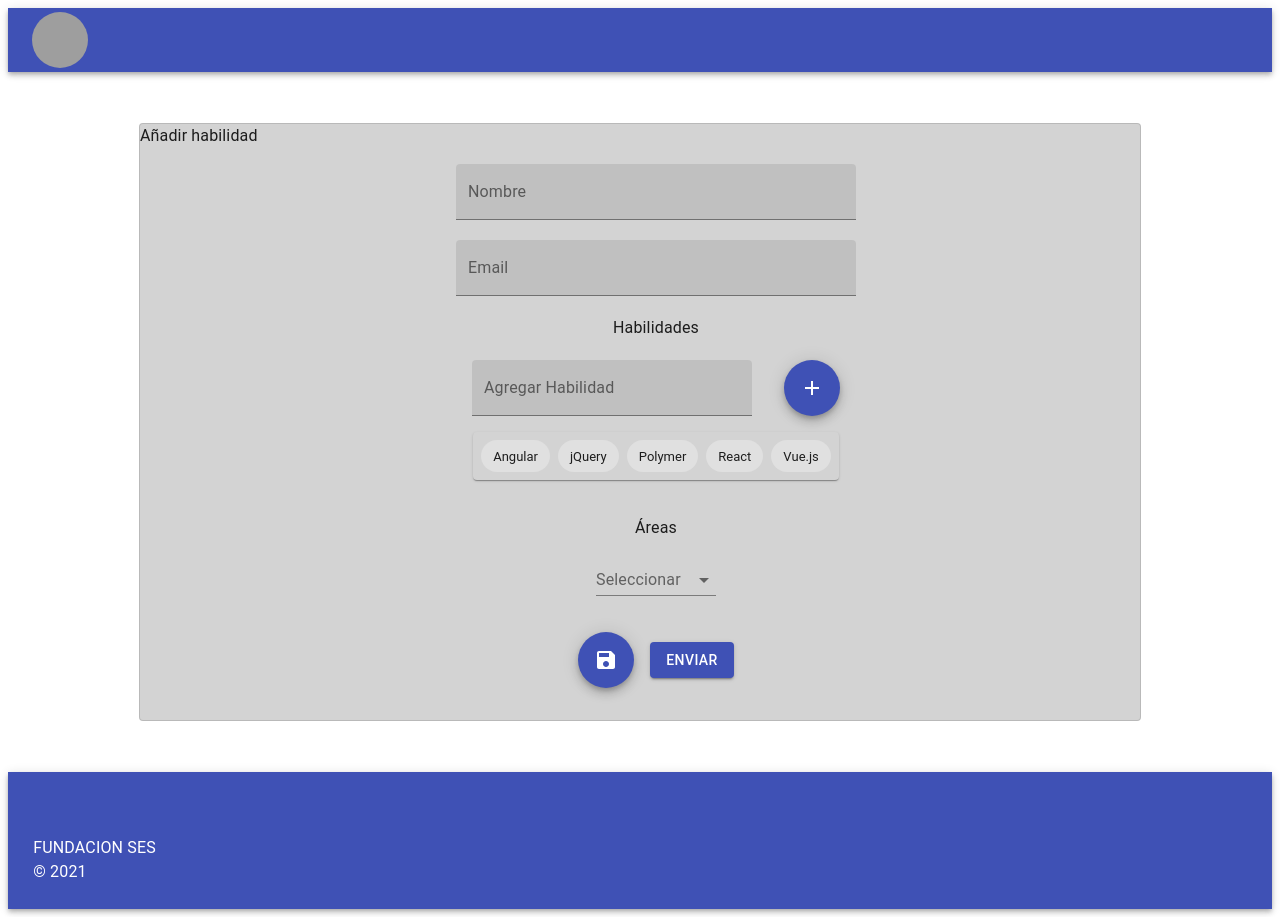
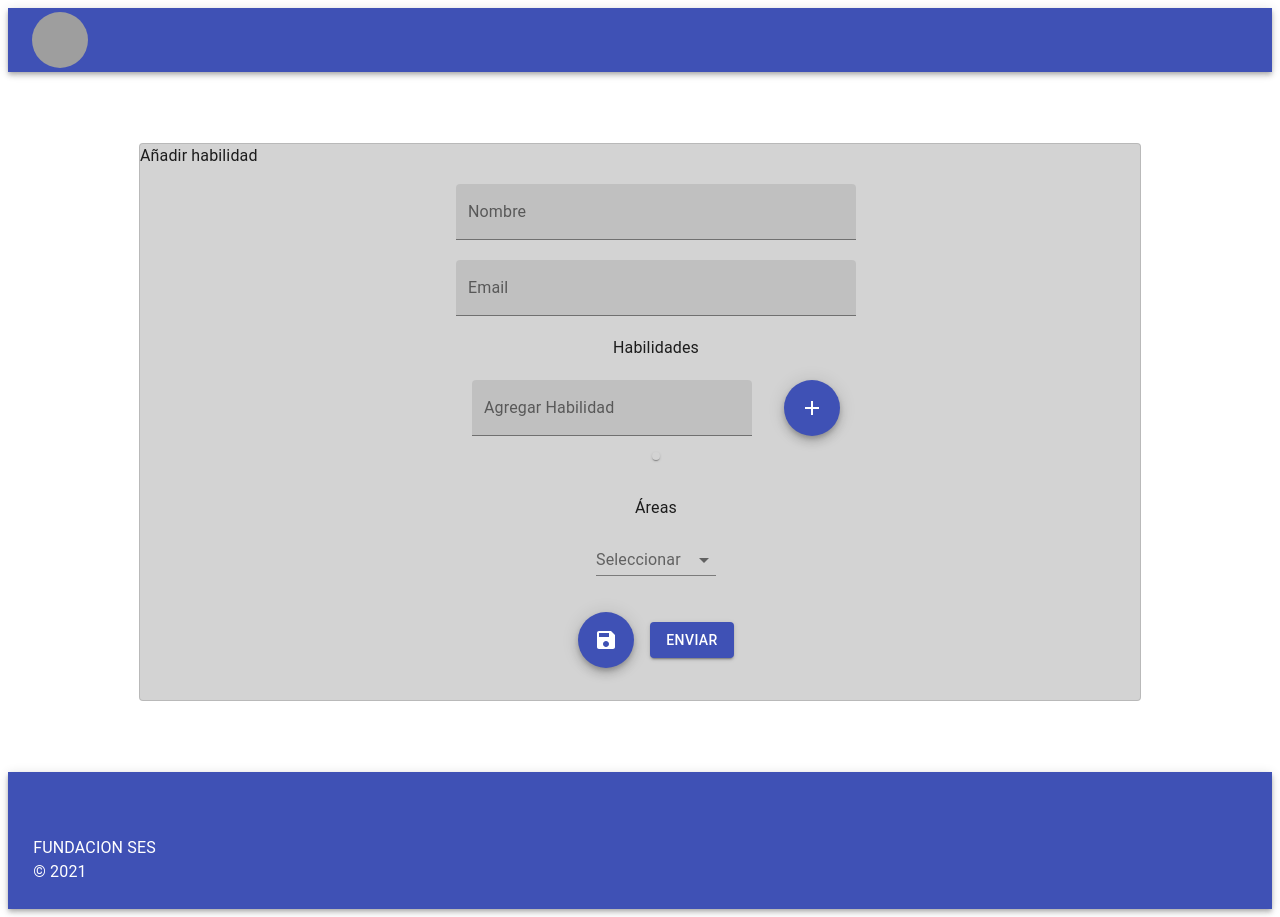
Before and after one commit to buenoaires21/team-7, a React (Create React App) app in the folder skillsearch/: page /editSkills in a window 1280 px wide. Built offline with nearby package versions, Linux system fonts and the light colour scheme; grey boxes are pictures that could not be loaded.

Commit message:
agregar skills front

```diff
--- a/skillsearch/src/Components/EditSkills.jsx
+++ b/skillsearch/src/Components/EditSkills.jsx
@@ -1,4 +1,4 @@
-import React from "react";
+import React,{useState} from "react";
 import { makeStyles } from "@material-ui/core/styles";
 import Selector from "./Selector";
 import {
@@ -56,14 +56,14 @@ const useStyles = makeStyles((theme) => ({
 
 export default function EditSkills() {
   const classes = useStyles();
-  const bull = <span className={classes.bullet}>•</span>;
-  const [chipData, setChipData] = React.useState([
-    { key: 0, label: "Angular" },
-    { key: 1, label: "jQuery" },
-    { key: 2, label: "Polymer" },
-    { key: 3, label: "React" },
-    { key: 4, label: "Vue.js" },
-  ]);
+  const bull = <span className={classes.bullet}>•</span>
+  const [input, setInput] = useState("")
+  const [chipData, setChipData] = useState([]);
+
+  const handleAdd = ()=>{
+      if(input) setChipData(c => [...c, input])
+      setInput("")
+  }
 
   return (
     <Box className={classes.cont}>
@@ -107,9 +107,11 @@ export default function EditSkills() {
                   id="filled-basic"
                   label="Agregar Habilidad"
                   variant="filled"
+                  value={input}
+                  onChange={(e)=>setInput(e.target.value)}
                 />
                 <Tooltip title="Add" aria-label="add">
-                  <Fab color="primary" className={classes.fab}>
+                  <Fab color="primary" className={classes.fab} onClick={handleAdd}>
                     <AddIcon />
                   </Fab>
                 </Tooltip>
@@ -119,10 +121,10 @@ export default function EditSkills() {
                   let icon;
 
                   return (
-                    <li key={data.key}>
+                    <li key={data}>
                       <Chip
                         icon={icon}
-                        label={data.label}
+                        label={data}
                         className={classes.chip}
                       />
                     </li>
--- a/skillsearch/src/Components/Selector.jsx
+++ b/skillsearch/src/Components/Selector.jsx
@@ -51,9 +51,10 @@ export default function Selector() {
           <MenuItem value="">
             <em>None</em>
           </MenuItem>
-          <MenuItem value={10}>Ten</MenuItem>
-          <MenuItem value={20}>Twenty</MenuItem>
-          <MenuItem value={30}>Thirty</MenuItem>
+          <MenuItem value={10}>Arquitectura</MenuItem>
+          <MenuItem value={20}>It</MenuItem>
+          <MenuItem value={30}>Turismo</MenuItem>
+          <MenuItem value={30}>Administración</MenuItem>
         </Select>
       </FormControl>
     </div>
```
Also changed, not shown: 1 other file (tests, documents, lock files or other folders).
